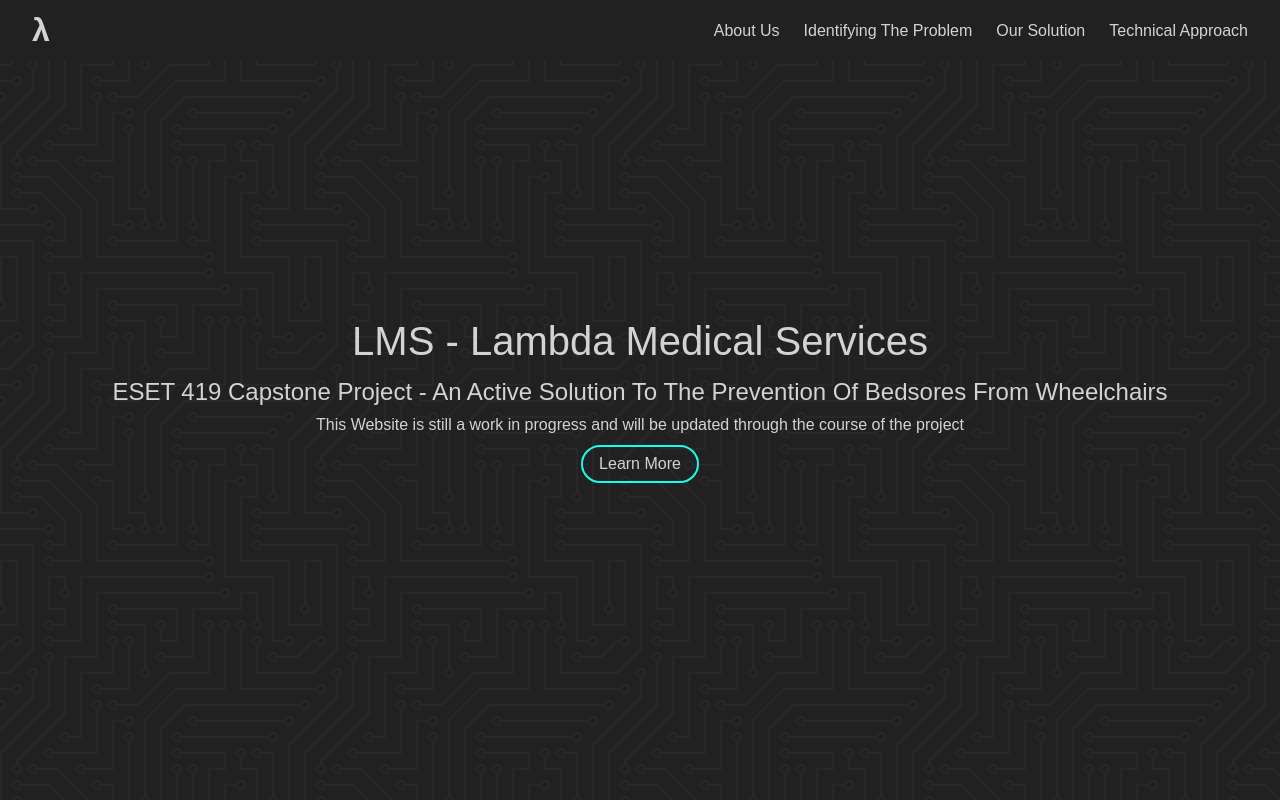
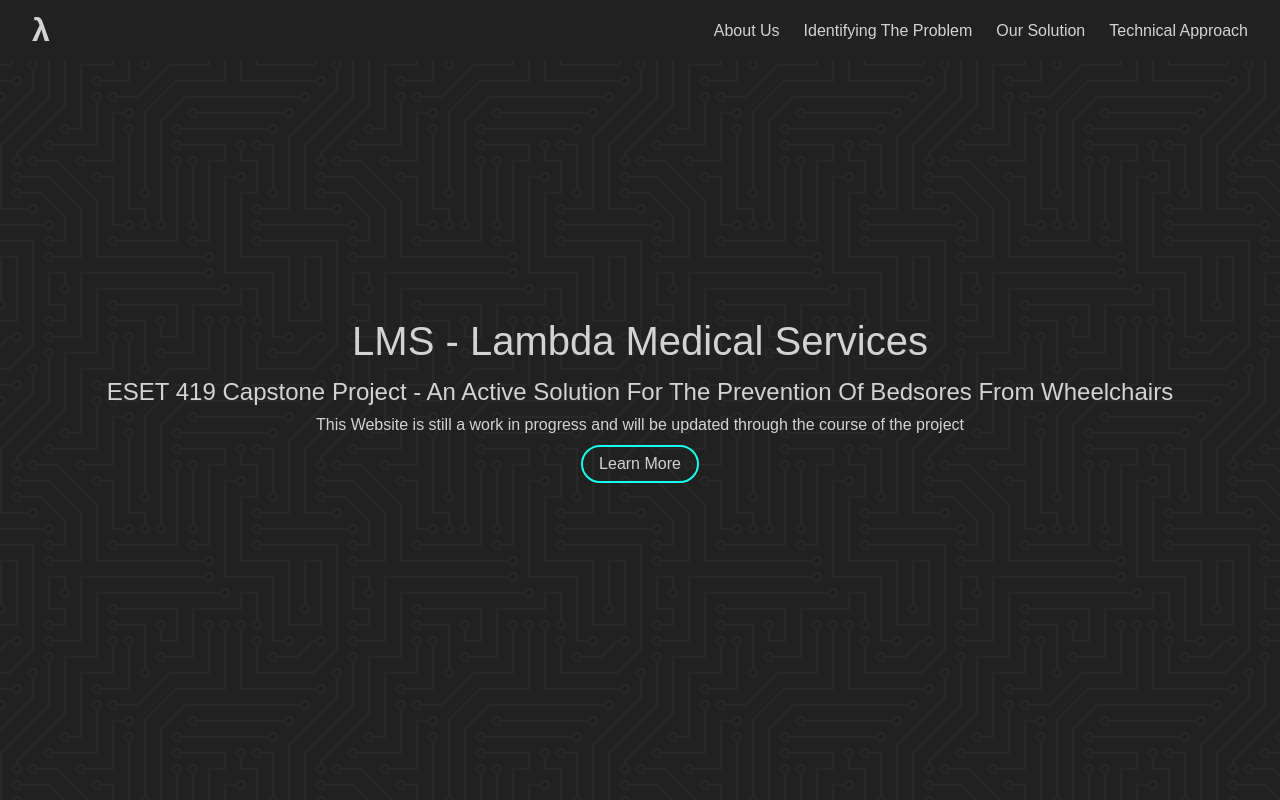
Before and after one commit to harold-mims/capstone-website, a plain HTML site: page index.html in a window 1280 px wide. Shown: the top 800 px of the page. Drawn offline with Linux system fonts and the light colour scheme.

Commit message:
Fixed a typo

```diff
--- a/index.html
+++ b/index.html
@@ -49,7 +49,7 @@
         <section class="centered-text" id="home">
             <div class="flex-col-c-c full-height">
                 <span class="main-title" style="text-align: center;">LMS - Lambda Medical Services</span>
-                <span class="main-subtitle">ESET 419 Capstone Project - An Active Solution To The Prevention Of Bedsores From Wheelchairs</span>
+                <span class="main-subtitle">ESET 419 Capstone Project - An Active Solution For The Prevention Of Bedsores From Wheelchairs</span>
                 <span>This Website is still a work in progress and will be updated through the course of the project</span>
                 <a href="#about-us" class="main-btn" id="learn-more-button">Learn More</a>
             </div>
```
